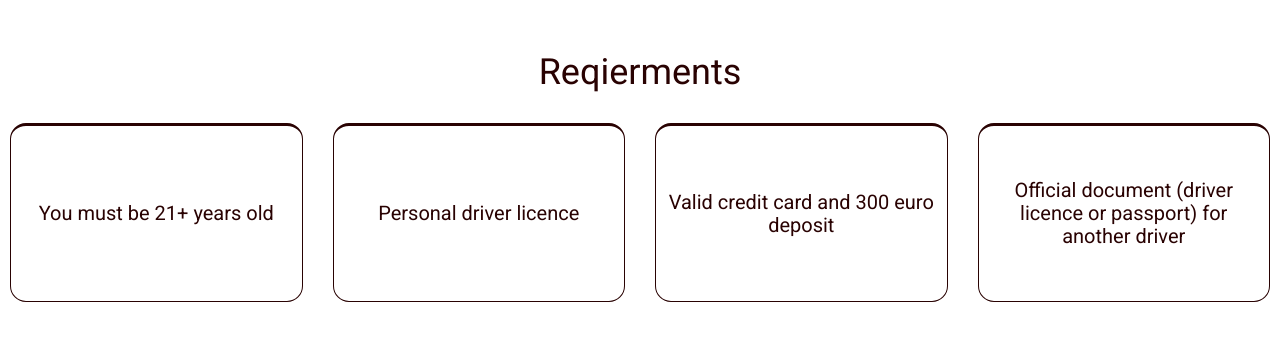
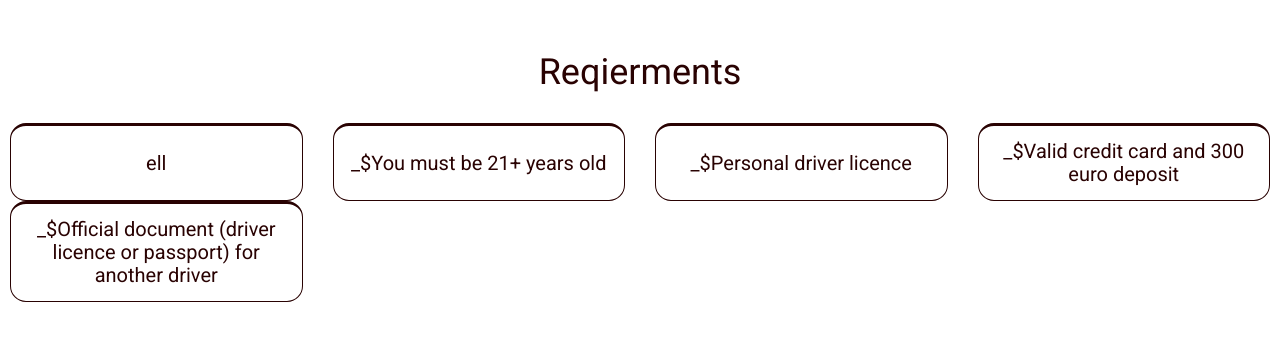
Before and after one commit to kaa88/react_car_rental, a React (Create React App) app in the folder client/: page / in a window 1280 px wide. Shown: the part 1760-2112 px from the top of the page. Built offline with nearby package versions, Linux system fonts and the light colour scheme; no server answers; grey boxes are pictures that could not be loaded.

Commit message:
language testing

```diff
--- a/client/src/App.js
+++ b/client/src/App.js
@@ -5,7 +5,6 @@ import Cars from './components/Cars';
 import Faq from './components/Faq';
 import Feedback from './components/Feedback';
 import Footer from './components/Footer';
-
 
 function App() {
 
--- a/client/src/components/Cars.jsx
+++ b/client/src/components/Cars.jsx
@@ -7,12 +7,16 @@ import Icon from './ui/Icon';
 import Button from './ui/Button';
 import carData from '../data/cars.json';
 import currencyData from '../data/currencies.json';
+import $ from './Translate';
+import TranslationProvider from './TranslationProvider';
 
-import __ from './script/translate'
-
-__('car')
+import lang_en from '../data/lang_en.json';
+import lang_ru from '../data/lang_ru.json';
 
 function Cars() {
+
+	// let tr = <$>hello</$>
+	// console.log(tr);
 
 	let swiperParams = {
 		slidesPerView: 1,
@@ -83,22 +87,43 @@ function Cars() {
 		</swiper-slide>
 	)
 
+	// let ldkjfalksd =
+	// 	<div className={classes.reqs} title='_$hello'>
+	// 		<p className={classes.reqsItem}>_$You must be 21+ years old</p>
+	// 		<p className={classes.reqsItem}>_$Personal driver licence</p>
+	// 		<p className={classes.reqsItem}>_$Valid credit card and 300 euro deposit</p>
+	// 		<p className={classes.reqsItem}>_$Official document (driver licence or passport) for another driver</p>
+	// 	</div>
+	// console.log(ldkjfalksd);
+
+	function __(str){
+		let dataItem = lang_en.find(item => item.text == str)
+		if (dataItem) {
+			let translate = lang_ru.find(item => item.id == dataItem.id)
+			return translate ? translate.text : str
+		}
+		return str
+	}
+
 	return (
+		// <TranslationProvider>
 			<section className={classes.cars}>
 				<Container>
 					<h3 className='fz36 tac color02'>Our cars</h3>
 					<Slider className={classes.slider} swiperParams={swiperParams}>{slides}</Slider>
 
 					<h3 className={classes.reqsTitle}>Reqierments</h3>
-				<div className={classes.reqs}>
-					<p className={classes.reqsItem}>You must be 21+ years old</p>
-					<p className={classes.reqsItem}>Personal driver licence</p>
-					<p className={classes.reqsItem}>Valid credit card and 300 euro deposit</p>
-					<p className={classes.reqsItem}>Official document (driver licence or passport) for another driver</p>
+					<div className={classes.reqs} title={__('buy')}>
+						<p className={classes.reqsItem}>{__('ell')}</p>
+						<p className={classes.reqsItem}>_$You must be 21+ years old</p>
+						<p className={classes.reqsItem}>_$Personal driver licence</p>
+						<p className={classes.reqsItem}>_$Valid credit card and 300 euro deposit</p>
+						<p className={classes.reqsItem}>_$Official document (driver licence or passport) for another driver</p>
 					</div>
 
 				</Container>
 			</section>
+		// </TranslationProvider>
 	)
 }
 
--- /dev/null
+++ b/client/src/components/Translate.jsx
@@ -0,0 +1,22 @@
+import React, {useState} from 'react';
+import translate from './script/translate'
+
+function Translate({children, ...props}) {
+	let processInfo = [
+		'Translate',
+		children.replace(/ /g, '').substring(0,20)
+	]
+
+	const defaultFetchData = ' '
+	let [fetchData, setFetchData] = useState(defaultFetchData)
+
+	async function getTranslate() {
+		let str = await translate(processInfo, children)
+		setFetchData(str)
+	}
+	if (fetchData === defaultFetchData) getTranslate()
+
+	return fetchData
+}
+
+export default Translate
--- /dev/null
+++ b/client/src/components/TranslationProvider.jsx
@@ -0,0 +1,32 @@
+import React, {useState, Children} from 'react';
+import translate from './script/translate'
+
+
+function TranslationProvider({children, ...props}) {
+	const regexp = /^\_\$/
+
+
+	function lookForTranslate(obj) {
+		let arr = []
+		if (Array.isArray(obj)) arr = obj
+		else if (obj.props) arr = Object.values(obj.props)
+		else return
+		arr.map((item) => {
+			if (typeof item === 'object') lookForTranslate(item)
+			if (typeof item === 'string' && regexp.test(item)) {
+				item = item.replace(regexp, '')
+				console.log(item);
+			}
+		})
+		return obj
+	}
+
+	let result = lookForTranslate(children)
+	// console.log(result);
+
+	return (
+		<>{result}</>
+	)
+}
+
+export default TranslationProvider
--- a/client/src/components/script/translate.js
+++ b/client/src/components/script/translate.js
@@ -1,25 +1,57 @@
-export default async function(str) {
+async function getTranslation(str) {
 	if (str === '' || typeof str != 'string') return str
 
 	const PATH = 'http://localhost:5000/api/language'
-
-	let body = {
+	const headers = {
+		'Content-Type': 'application/json;charset=utf-8'
+	}
+	const body = {
 		text: str,
 		currentLang: "lang_en",
 		translateTo: "lang_ru"
 	}
+	let result = str
 
-	let response = await fetch( PATH, {
+	const controller = new AbortController()
+	let abortTimeout = setTimeout(() => {
+		controller.abort()
+		console.error('Fetch aborted due to timeout')
+		return result
+	}, 2000)
+
+	await fetch( PATH, {
 		method: 'POST',
-		headers: {
-			'Content-Type': 'application/json;charset=utf-8'
-		},
-		body: JSON.stringify(body)
+		headers: headers,
+		body: JSON.stringify(body),
+		signal: controller.signal
 	})
+	.then(response => {
+		clearTimeout(abortTimeout)
+		if (response.ok) return response.json()
+	})
+	.then(data => {
+		if (data) result = data
+	})
+	.catch(error => {
+		console.error(error)
+	})
+	return result
+}
 
-	if (response.ok) {
-		let text = await response.json()
-		return text
-	}
-	else return str
+const recentServerRequests = {}
+
+export default async function(processInfo, req) {
+	// This func blocks recurring server requests e.g. when React trying to rerender many times.
+	let caller, process, delay = 1000;
+	caller = recentServerRequests[processInfo[0]]
+	if (caller) process = caller[processInfo[1]]
+
+	let time = Date.now() - process
+	if (time < delay) return null
+
+	recentServerRequests[processInfo[0]] = {}
+	recentServerRequests[processInfo[0]][processInfo[1]] = Date.now()
+
+	let fetchedData = await getTranslation(req)
+	return fetchedData
 }
--- /dev/null
+++ b/client/src/data/lang_en.json
@@ -0,0 +1,10 @@
+[
+	{
+		"id": 1,
+		"text": "hello"
+	},
+	{
+		"id": 2,
+		"text": "buy"
+	}
+]
--- /dev/null
+++ b/client/src/data/lang_ru.json
@@ -0,0 +1,6 @@
+[
+	{
+		"id": 1,
+		"text": "привет"
+	}
+]
```
Also changed, not shown: 1 other file (tests, documents, lock files or other folders). Lines whose indentation alone changed are shown as unchanged.
